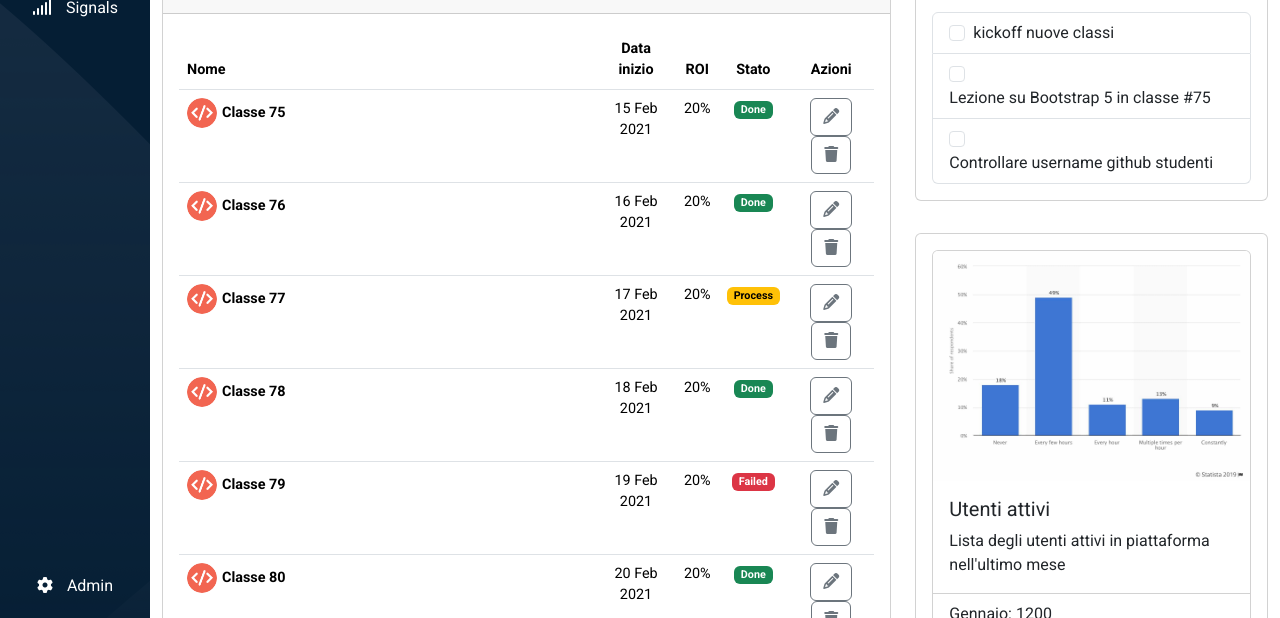
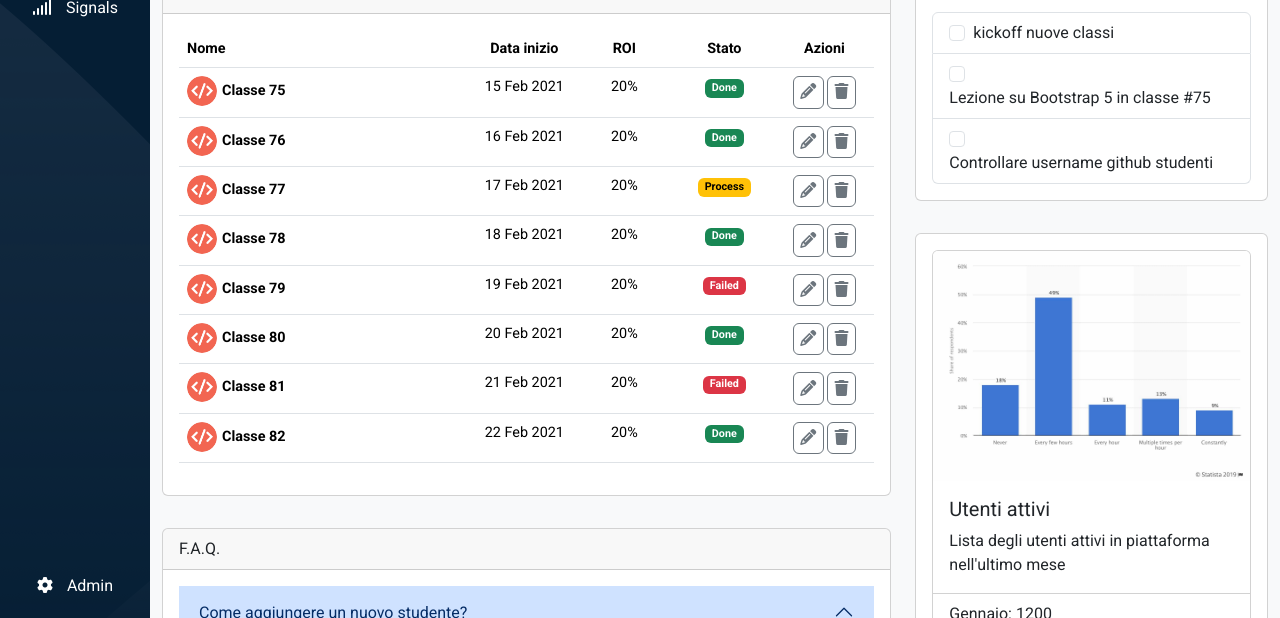
Before and after one commit to FraRussotto/html-css-bootstrap-dashboard, a plain HTML site: page index.html in a window 1280 px wide. Shown: the part 182-800 px from the top of the page. Drawn offline with nearby package versions, Linux system fonts and the light colour scheme.

Commit message:
[FIX] Spacing Panel Table

```diff
--- a/asset/style.css
+++ b/asset/style.css
@@ -54,12 +54,13 @@ main{
 .main_content{
   width: calc(100% - 50px);
   height: 100%;
+  background-color: #f8f9fa;
   overflow: auto;
 }
 
 /* Table */
-tbody tr th{
-  width: 60%;
+tbody tr td{
+  width: 100px;
 }
 
 tbody tr th img{
@@ -79,6 +80,10 @@ td:nth-child(3),
 th:nth-child(2),
 th:nth-child(3){
   display: none;
+}
+
+tbody .btn{
+  padding: 0.2rem 0.4rem;
 }
 
 /* Accordion */
```
Also changed, not shown: index.html (+4 -0 lines).
